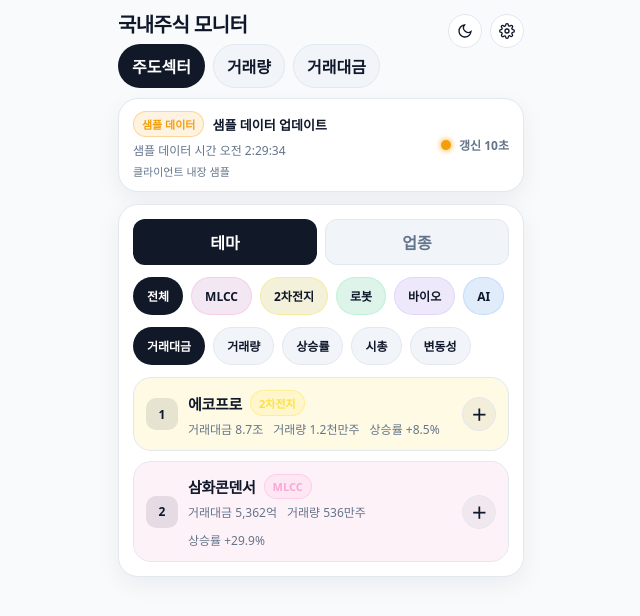
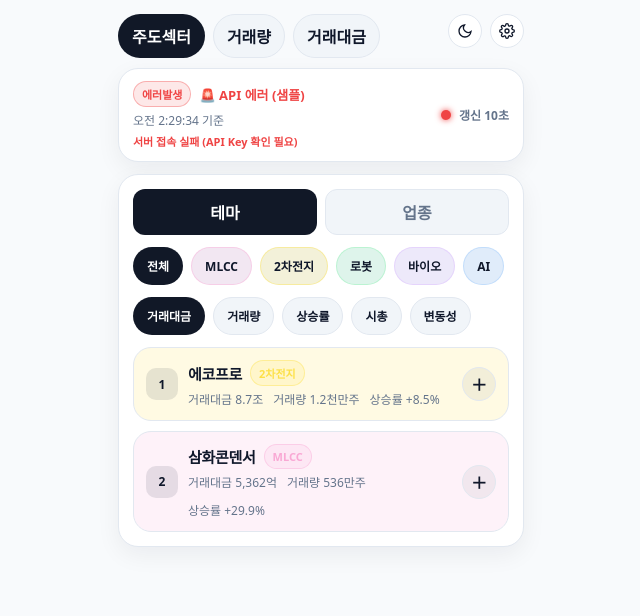
Before and after one commit to idsk77-art/stocky, a website: page public/index.html in a window 1280 px wide. Shown: the whole page, without its empty margins (319-959 px from the left). Drawn offline with Linux system fonts and the light colour scheme; no server answers.

Commit message:
Update index.html

```diff
--- a/public/index.html
+++ b/public/index.html
@@ -3,7 +3,7 @@
 <head>
 <meta charset="utf-8" />
 <meta name="viewport" content="width=device-width,initial-scale=1,maximum-scale=1" />
-<title>국내주식 모니터</title>
+<title>주식 모니터</title>
 <style>
 :root{
   --bg:#f8fafc;
@@ -48,9 +48,7 @@ body{
   background:var(--bg);
   color:var(--text);
 }
-button,input{
-  font:inherit;
-}
+button,input{ font:inherit; }
 button{
   border:1px solid var(--line);
   background:var(--card);
@@ -96,11 +94,9 @@ button:active{transform:scale(.97)}
   min-width:0;
   flex:1;
 }
+/* 앱 이름 숨김 처리 */
 .appname{
-  margin:0;
-  font-size:20px;
-  line-height:1.1;
-  letter-spacing:-.03em;
+  display: none;
 }
 .mode-tabs{
   display:flex;
@@ -171,9 +167,9 @@ button:active{transform:scale(.97)}
   border-color:rgba(16,185,129,.3);
 }
 .status-pill.sample{
-  background:rgba(245,158,11,.12);
-  color:var(--warn);
-  border-color:rgba(245,158,11,.35);
+  background:rgba(239,68,68,.12); /* 빨간색으로 변경하여 오류 강조 */
+  color:var(--bad);
+  border-color:rgba(239,68,68,.35);
 }
 .status-time{
   font-size:12px;
@@ -181,10 +177,11 @@ button:active{transform:scale(.97)}
 }
 .status-msg{
   font-size:11px;
-  color:var(--muted);
+  color:var(--bad); /* 에러 메시지 빨간색 */
   white-space:nowrap;
   overflow:hidden;
   text-overflow:ellipsis;
+  font-weight: bold;
 }
 .live-box{
   display:flex;
@@ -248,9 +245,7 @@ button:active{transform:scale(.97)}
   background:var(--chip);
   box-shadow:none;
 }
-.sort{
-  border-color:var(--line);
-}
+.sort{ border-color:var(--line); }
 .sort.active{
   background:var(--accent);
   color:#fff;
@@ -288,17 +283,8 @@ button:active{transform:scale(.97)}
   font-weight:900;
 }
 .item-info{min-width:0}
-.row1{
-  display:flex;
-  align-items:center;
-  gap:8px;
-  flex-wrap:wrap;
-}
-.name{
-  font-size:15px;
-  font-weight:900;
-  letter-spacing:-.02em;
-}
+.row1{ display:flex; align-items:center; gap:8px; flex-wrap:wrap; }
+.name{ font-size:15px; font-weight:900; letter-spacing:-.02em; }
 .badge{
   font-size:11px;
   padding:4px 8px;
@@ -390,10 +376,7 @@ button:active{transform:scale(.97)}
   gap:10px;
   margin-bottom:10px;
 }
-.sheet-head h3{
-  margin:0;
-  font-size:16px;
-}
+.sheet-head h3{ margin:0; font-size:16px; }
 .field{margin-bottom:12px}
 .field label{
   display:block;
@@ -410,14 +393,8 @@ button:active{transform:scale(.97)}
   color:var(--text);
   outline:none;
 }
-.field input:focus{
-  border-color:var(--accent2);
-}
-.btnrow{
-  display:flex;
-  gap:8px;
-  flex-wrap:wrap;
-}
+.field input:focus{ border-color:var(--accent2); }
+.btnrow{ display:flex; gap:8px; flex-wrap:wrap; }
 .pill-toggle{
   padding:8px 12px;
   border-radius:999px;
@@ -441,7 +418,7 @@ button:active{transform:scale(.97)}
   <div class="topbar">
     <div class="topline">
       <div class="titlebox">
-        <h1 class="appname">국내주식 모니터</h1>
+        <h1 class="appname">국내주식 모니터</h1> <!-- CSS로 숨김 처리됨 -->
         <div class="mode-tabs" id="modeTabs">
           <button class="mode-tab active" data-mode="leader">주도섹터</button>
           <button class="mode-tab" data-mode="volume">거래량</button>
@@ -459,8 +436,8 @@ button:active{transform:scale(.97)}
     <div class="card status-card">
       <div class="status-left">
         <div class="status-main">
-          <span id="sourcePill" class="status-pill sample">샘플 데이터</span>
-          <span id="sourceText">샘플 데이터 업데이트</span>
+          <span id="sourcePill" class="status-pill sample">연결 실패</span>
+          <span id="sourceText">API 호출 에러</span>
         </div>
         <div id="updatedText" class="status-time">업데이트 대기중</div>
         <div id="statusMessage" class="status-msg">데이터 상태를 확인 중입니다.</div>
@@ -538,10 +515,9 @@ const FALLBACK_LEADER = {
   sectors: [
     {type:'테마',name:'삼화콘덴서',sector:'MLCC',reason:'AI/전장용 수요 급증',chg:'+29.9%',volume:'5,362억',marketCap:'1.6조',roi:'+29.9%',tradeVolume:5362000,strength:150,programNet:120000,stocks:[{name:'삼화콘덴서',price:'102,000',chg:'+29.9%'},{name:'아비코전자',price:'11,900',chg:'+8.1%'}]},
     {type:'테마',name:'에코프로',sector:'2차전지',reason:'ESS·리사이클 기대',chg:'+8.5%',volume:'8.7조',marketCap:'38조',roi:'+12.5%',tradeVolume:12000000,strength:120,programNet:320000,stocks:[{name:'에코프로',price:'121,000',chg:'+12.5%'},{name:'에코프로비엠',price:'238,000',chg:'+11.2%'}]},
-    {type:'업종',name:'삼성전자',sector:'반도체',reason:'메모리 턴어라운드',chg:'+9.7%',volume:'12.5조',marketCap:'458조',roi:'+1.8%',tradeVolume:15000000,strength:125,programNet:920000,stocks:[{name:'삼성전자',price:'72,000',chg:'+1.8%'},{name:'SK하이닉스',price:'168,000',chg:'+2.3%'}]},
-    {type:'업종',name:'SK하이닉스',sector:'반도체',reason:'HBM 독점적 지위',chg:'+9.1%',volume:'8.2조',marketCap:'122조',roi:'+2.6%',tradeVolume:8000000,strength:130,programNet:650000,stocks:[{name:'SK하이닉스',price:'168,000',chg:'+2.6%'},{name:'한미반도체',price:'182,000',chg:'+6.4%'}]}
+    {type:'업종',name:'삼성전자',sector:'반도체',reason:'메모리 턴어라운드',chg:'+9.7%',volume:'12.5조',marketCap:'458조',roi:'+1.8%',tradeVolume:15000000,strength:125,programNet:920000,stocks:[{name:'삼성전자',price:'72,000',chg:'+1.8%'},{name:'SK하이닉스',price:'168,000',chg:'+2.3%'}]}
   ],
-  meta: { source:'sample', updatedAt:new Date().toISOString(), message:'클라이언트 내장 샘플' }
+  meta: { source:'sample', updatedAt:new Date().toISOString(), message:'서버 접속 실패 (API Key 확인 필요)' }
 };
 
 const FALLBACK_VOLUME = {
@@ -549,7 +525,7 @@ const FALLBACK_VOLUME = {
     {market:'KOSPI',code:'005930',name:'삼성전자',price:72000,changeRate:1.69,changeValue:1200,changeSign:'2',volume:85230000,amount:6138000000},
     {market:'KOSDAQ',code:'247540',name:'에코프로비엠',price:238000,changeRate:2.15,changeValue:5000,changeSign:'2',volume:31200000,amount:7425600000}
   ],
-  meta: { source:'sample', updatedAt:new Date().toISOString(), message:'클라이언트 내장 샘플' }
+  meta: { source:'sample', updatedAt:new Date().toISOString(), message:'서버 접속 실패 (API Key 확인 필요)' }
 };
 
 const FALLBACK_AMOUNT = {
@@ -557,7 +533,7 @@ const FALLBACK_AMOUNT = {
     {market:'KOSPI',code:'005490',name:'POSCO홀딩스',price:380000,changeRate:2.15,changeValue:8000,changeSign:'2',volume:42100000,amount:15998000000},
     {market:'KOSPI',code:'373220',name:'LG에너지솔루션',price:398000,changeRate:1.79,changeValue:7000,changeSign:'2',volume:17500000,amount:6965000000}
   ],
-  meta: { source:'sample', updatedAt:new Date().toISOString(), message:'클라이언트 내장 샘플' }
+  meta: { source:'sample', updatedAt:new Date().toISOString(), message:'서버 접속 실패 (API Key 확인 필요)' }
 };
 
 const getSafeInt = (key, defaultVal) => {
@@ -678,14 +654,21 @@ function getCurrentDataset() {
 function renderStatus(){
   const current = getCurrentDataset();
   const source = current.meta?.source === 'real' ? 'real' : 'sample';
-  const label = source === 'real' ? '실데이터' : '샘플 데이터';
+  const label = source === 'real' ? '✅ 실데이터 연동됨' : '🚨 API 에러 (샘플)';
 
   el.sourcePill.className = `status-pill ${source}`;
-  el.sourcePill.textContent = label;
-  el.sourceText.textContent = `${label} 업데이트`;
-  el.updatedText.textContent = `${label} 시간 ${formatTime(current.meta?.updatedAt)}`;
-  el.statusMessage.textContent = current.meta?.message || '';
-  el.apiIndicator.className = `status-indicator ${source === 'real' ? 'green' : 'yellow'}`;
+  el.sourcePill.textContent = source === 'real' ? '실시간' : '에러발생';
+  el.sourceText.textContent = label;
+
+  if(source === 'sample') {
+    el.sourceText.style.color = 'var(--bad)';
+  } else {
+    el.sourceText.style.color = 'inherit';
+  }
+
+  el.updatedText.textContent = `${formatTime(current.meta?.updatedAt)} 기준`;
+  el.statusMessage.textContent = current.meta?.message || '정상 동작 중';
+  el.apiIndicator.className = `status-indicator ${source === 'real' ? 'green' : 'red'}`;
   el.countdownText.textContent = `갱신 ${state.countdown}초`;
 }
 
@@ -953,6 +936,8 @@ async function safeJson(url, fallback) {
     const json = JSON.parse(text);
     return json;
   } catch (e) {
+    // API 에러가 나면 콘솔에 에러를 찍고 폴백 데이터 반환
+    console.error(`Fetch error for ${url}:`, e);
     return fallback;
   }
 }
@@ -972,8 +957,6 @@ async function fetchAllData(){
   state.volume = volumeData && Array.isArray(volumeData.items) ? volumeData : FALLBACK_VOLUME;
   state.amount = amountData && Array.isArray(amountData.items) ? amountData : FALLBACK_AMOUNT;
 
-  const current = getCurrentDataset();
-  el.apiIndicator.className = `status-indicator ${current.meta?.source === 'real' ? 'green' : 'yellow'}`;
   renderAll();
 }
 
```
